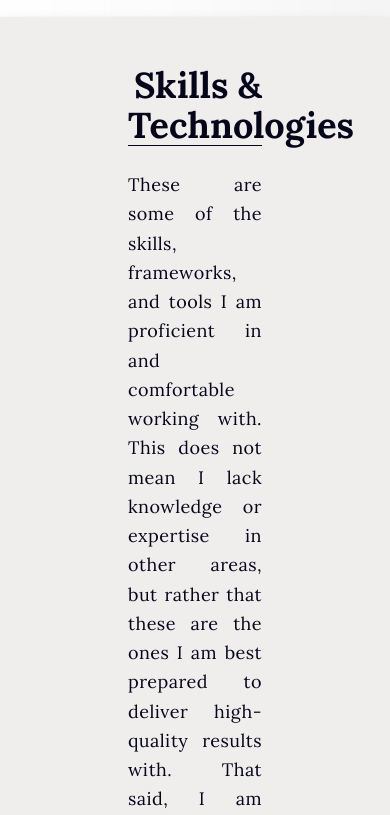
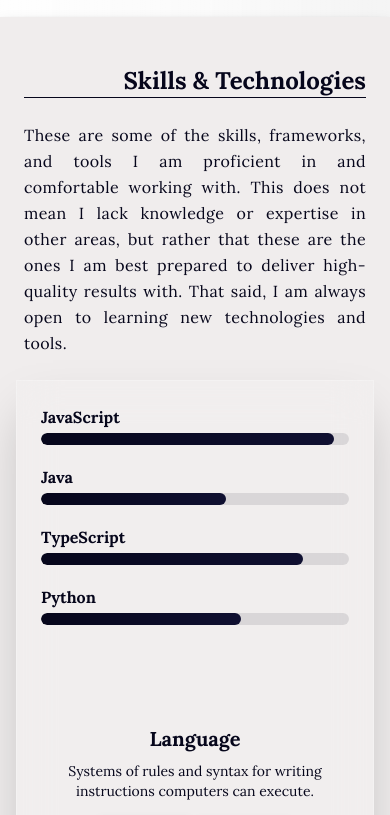
Before and after one commit to DamRandom/My-Portfolio, a Next.js app: page / in a window 390 px wide. Shown: the part 1940-2755 px from the top of the page. Built offline with nearby package versions, Linux system fonts and the light colour scheme.

Commit message:
Skills's section now responsive

```diff
--- a/src/components/Skills.tsx
+++ b/src/components/Skills.tsx
@@ -74,7 +74,7 @@ export default function Skills() {
   return (
     <section
       id="skills"
-      className="w-full p-12 bg-[#f0eded] text-[#06061B]"
+      className="w-full px-4 sm:px-6 md:px-12 py-12 bg-[#f0eded] text-[#06061B]"
       style={{
         boxShadow: `
         0 8px 15px rgba(6, 6, 27, 0.15),
@@ -83,11 +83,11 @@ export default function Skills() {
       `,
       }}
     >
-      <h2 className="text-4xl font-lora font-semibold mb-6 border-b border-[#06061B] mx-20 text-right">
+      <h2 className="text-2xl sm:text-3xl md:text-4xl font-lora font-semibold mb-6 border-b border-[#06061B] mx-2 sm:mx-6 md:mx-20 text-right">
         Skills & Technologies
       </h2>
 
-      <p className="text-lg font-lora leading-relaxed tracking-wide text-[#06061B] text-justify mx-20 my-6">
+      <p className="text-base sm:text-lg font-lora leading-relaxed tracking-wide text-[#06061B] text-justify mx-2 sm:mx-6 md:mx-20 my-6">
         These are some of the skills, frameworks, and tools I am proficient in
         and comfortable working with. This does not mean I lack knowledge or
         expertise in other areas, but rather that these are the ones I am best
@@ -95,12 +95,12 @@ export default function Skills() {
         open to learning new technologies and tools.
       </p>
 
-      <div className="max-w-6xl mx-auto font-lora bg-white/10 backdrop-blur-[20px] shadow-2xl border border-white/20 p-8 flex flex-col lg:flex-row justify-center items-center gap-10">
-        <div className="lg:w-1/3 order-2 lg:order-1 text-center">
+      <div className="max-w-6xl mx-auto font-lora bg-white/10 backdrop-blur-[20px] shadow-2xl border border-white/20 p-6 sm:p-8 flex flex-col lg:flex-row justify-center items-center gap-10">
+        <div className="w-full lg:w-1/3 order-2 lg:order-1 text-center">
           <AnimatePresence mode="wait">
             <motion.h3
               key={category}
-              className="text-2xl font-semibold mb-2"
+              className="text-xl sm:text-2xl font-semibold mb-2"
               initial={{ opacity: 0, x: -20 }}
               animate={{ opacity: 1, x: 0 }}
               exit={{ opacity: 0, x: 20 }}
@@ -113,7 +113,7 @@ export default function Skills() {
           <AnimatePresence mode="wait">
             <motion.p
               key={description}
-              className="text-base font-light"
+              className="text-sm sm:text-base font-light"
               initial={{ opacity: 0, y: 10 }}
               animate={{ opacity: 1, y: 0 }}
               exit={{ opacity: 0, y: -10 }}
@@ -167,7 +167,7 @@ export default function Skills() {
         </div>
 
         <div
-          className="lg:w-2/3 order-1 lg:order-2 w-full max-w-md"
+          className="w-full max-w-full sm:max-w-md lg:w-2/3 order-1 lg:order-2"
           style={{ minHeight: "280px" }}
         >
           {skills.map(({ name }, idx) => (
```
Lines whose indentation alone changed are shown as unchanged.
